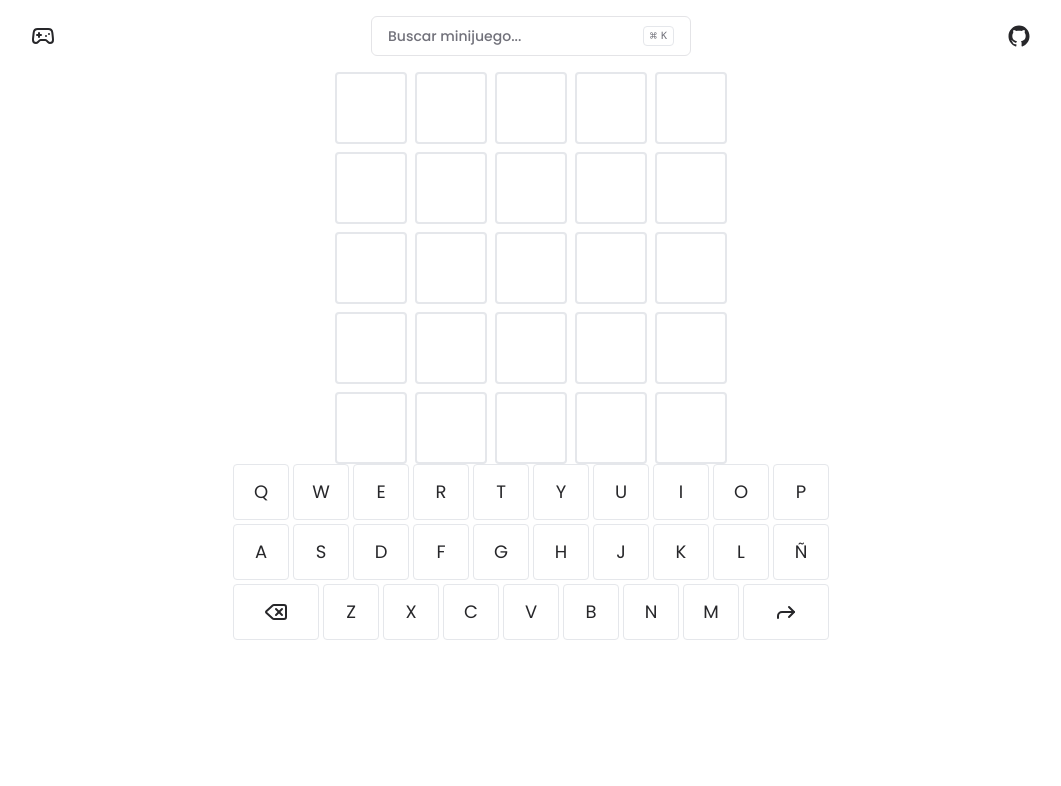
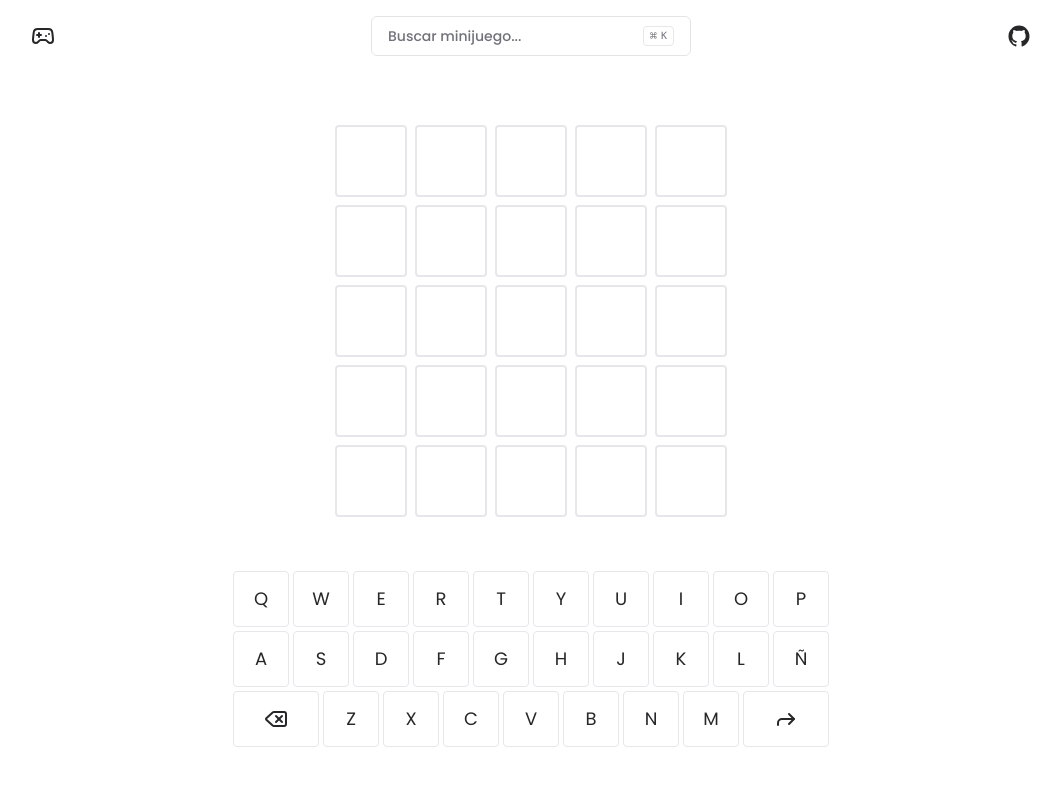
Before and after one commit to NBN7/minigames, a Next.js app: page /wordle in a window 1280 px wide. Shown: the top 786 px of the page, without its empty margins (109-1170 px from the left). Built offline with nearby package versions, Linux system fonts and the light colour scheme.

Commit message:
fix error

```diff
--- a/src/components/wordle/game.tsx
+++ b/src/components/wordle/game.tsx
@@ -34,7 +34,7 @@ export const Game = () => {
   return (
     <Dialog open={isOpen} onOpenChange={setIsOpen}>
       <PlayAgain word={word} win={gameStatus === "win"} />
-      <Container className="min-h-[calc(100dvh-72px)] flex flex-col justify-evenly">
+      <Container innerClassName="min-h-[calc(100dvh-72px)] flex flex-col justify-evenly">
         <Guesser />
         <Keyboard />
       </Container>
```
